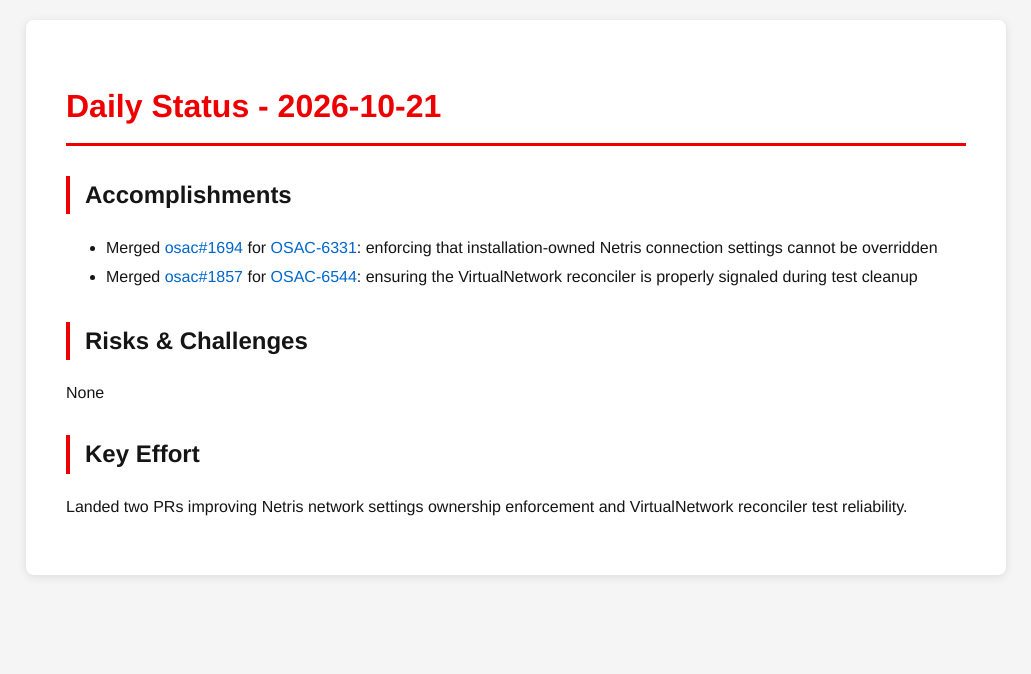
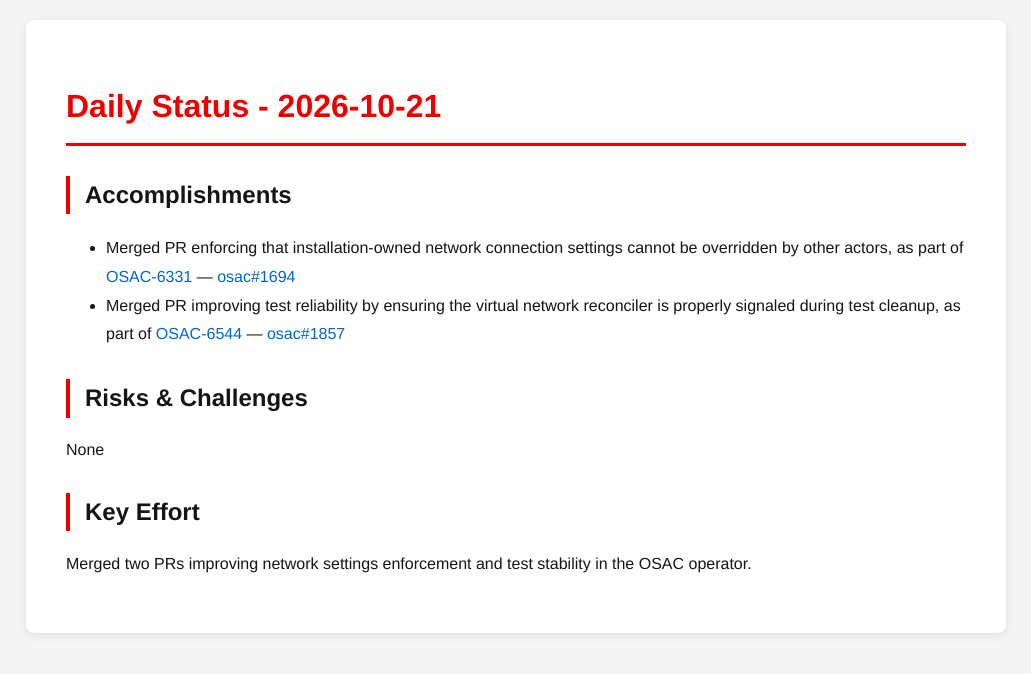
Before and after one commit to tzvatot/daily-status, a Jekyll site: the page built from 2026-10-21.md, in a window 1280 px wide. Shown: the top 674 px of the page, without its empty margins (124-1155 px from the left). Built offline with Jekyll 4.4.1, drawn with Linux system fonts in a browser that asks for light colours.

Commit message:
Daily status update - 2026-10-21

```diff
--- a/2026-10-21.md
+++ b/2026-10-21.md
@@ -7,11 +7,11 @@ date: 2026-10-21
 # Daily Status - 2026-10-21
 
 ## Accomplishments
-- Merged [osac#1694](https://github.com/osac-project/osac/pull/1694) for [OSAC-6331](https://redhat.atlassian.net/browse/OSAC-6331): enforcing that installation-owned Netris connection settings cannot be overridden
-- Merged [osac#1857](https://github.com/osac-project/osac/pull/1857) for [OSAC-6544](https://redhat.atlassian.net/browse/OSAC-6544): ensuring the VirtualNetwork reconciler is properly signaled during test cleanup
+- Merged PR enforcing that installation-owned network connection settings cannot be overridden by other actors, as part of [OSAC-6331](https://redhat.atlassian.net/browse/OSAC-6331) — [osac#1694](https://github.com/osac-project/osac/pull/1694)
+- Merged PR improving test reliability by ensuring the virtual network reconciler is properly signaled during test cleanup, as part of [OSAC-6544](https://redhat.atlassian.net/browse/OSAC-6544) — [osac#1857](https://github.com/osac-project/osac/pull/1857)
 
 ## Risks & Challenges
 None
 
 ## Key Effort
-Landed two PRs improving Netris network settings ownership enforcement and VirtualNetwork reconciler test reliability.
+Merged two PRs improving network settings enforcement and test stability in the OSAC operator.
```
